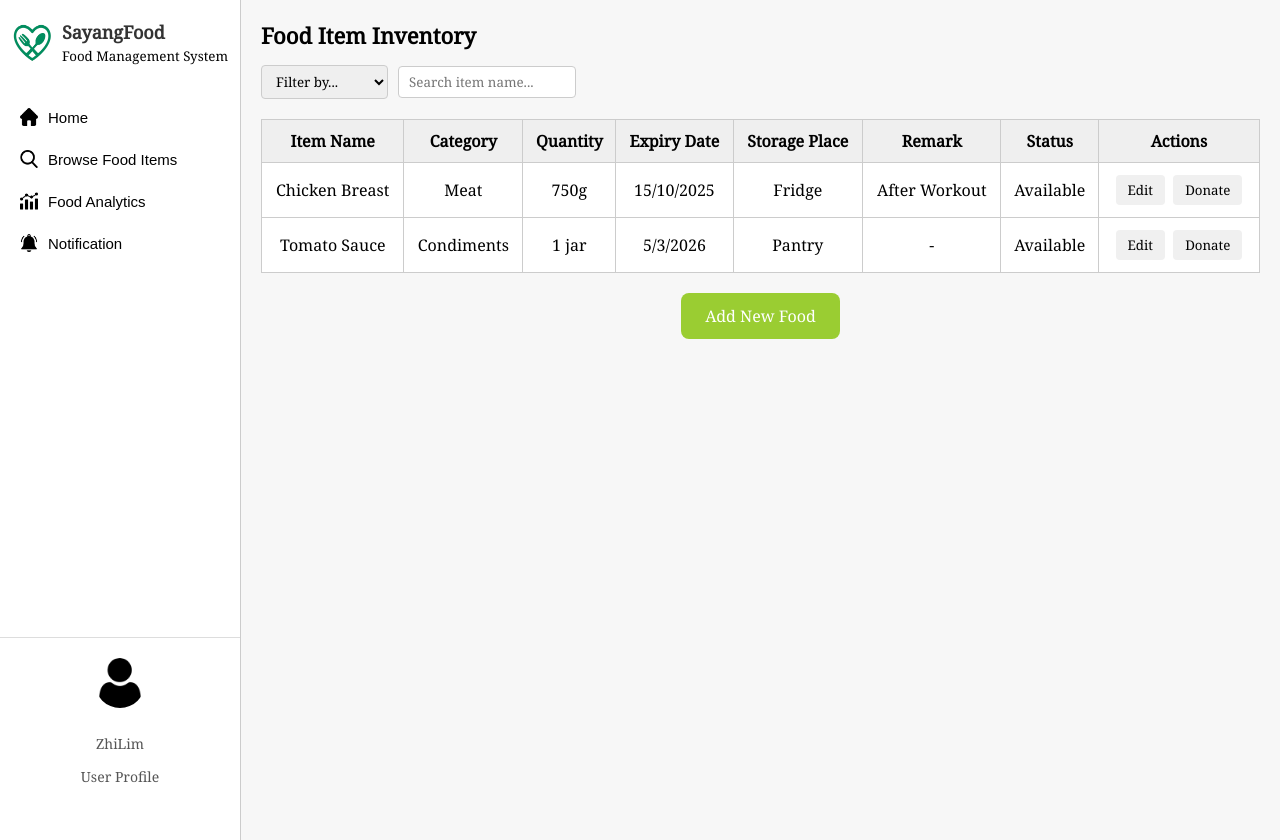
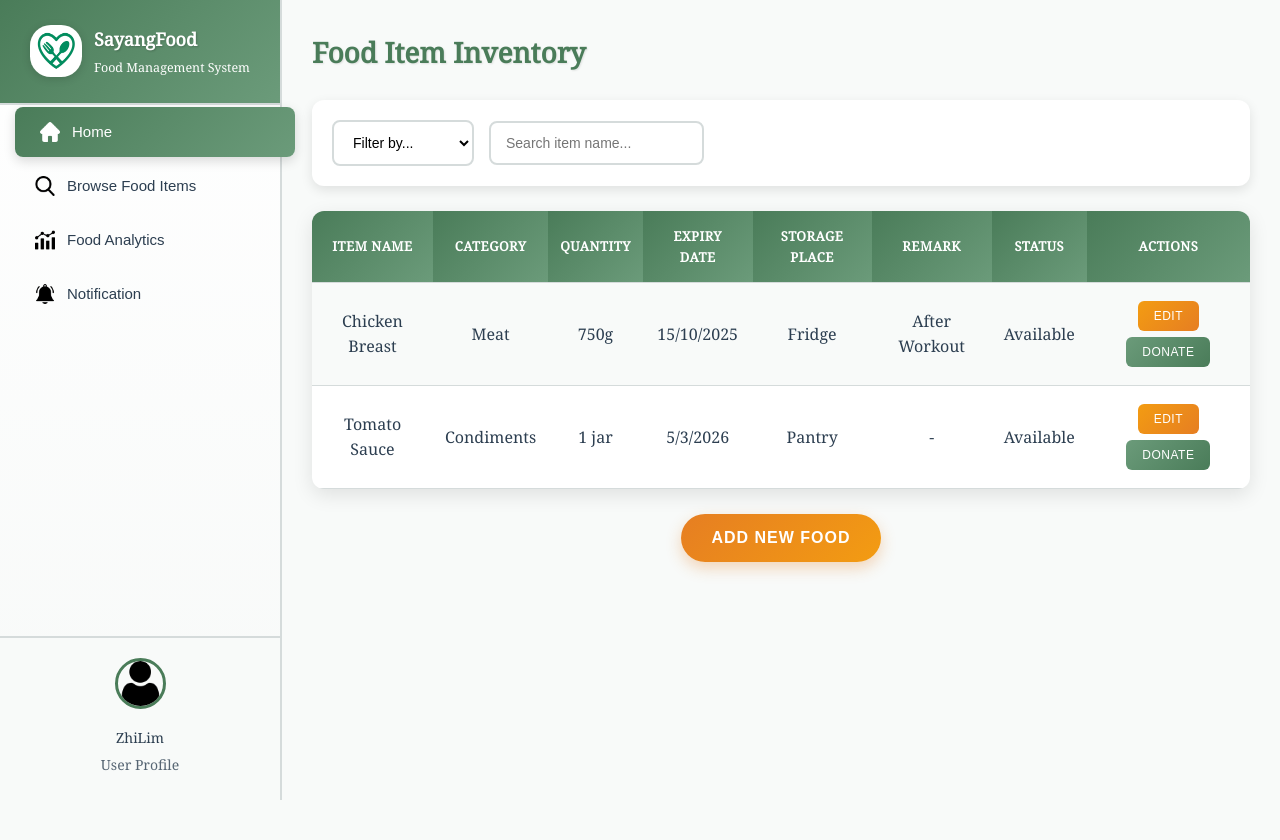
Before and after one commit to XinYou0910/SayangFood, a PHP site: page /inventory.html in a window 1280 px wide. After the commit the page ends 800 px from the top, so only its background shows below. Run offline with PHP 8.4, Linux system fonts and the light colour scheme.

Commit message:
update inventory design

```diff
--- a/inventory.css
+++ b/inventory.css
@@ -1,239 +1,476 @@
+:root {
+  --primary-green: #4a7c59;
+  --light-green: #6b9b7a;
+  --accent-orange: #e67e22;
+  --light-orange: #f39c12;
+  --bg-light: #f8faf9;
+  --bg-white: #ffffff;
+  --text-dark: #2c3e50;
+  --text-medium: #566573;
+  --text-light: #95a5a6;
+  --border-light: #d5dbdb;
+  --shadow-light: rgba(0, 0, 0, 0.1);
+  --shadow-medium: rgba(0, 0, 0, 0.15);
+}
+
 body {
   margin: 0;
   font-family: 'Noto Serif', serif;
-  background-color: #f7f7f7;
+  background: linear-gradient(135deg, var(--bg-light) 0%, #ecf0f1 100%);
   display: flex;
+  color: var(--text-dark);
+  line-height: 1.6;
 }
 
-/* Sidebar */
+/* Enhanced Sidebar */
 .sidebar {
-  width: 220px;
-  background: #fff;
-  border-right: 1px solid #ccc;
+  width: 260px;
+  background: linear-gradient(180deg, var(--bg-white) 0%, #f7f9f8 100%);
+  border-right: 2px solid var(--border-light);
   height: 100vh;
   display: flex;
   flex-direction: column;
-  padding: 20px 0;
-  transition: width 0.3s ease;
+  padding: 0;
+  transition: all 0.3s ease;
+  box-shadow: 2px 0 10px var(--shadow-light);
 }
 
 .sidebar:hover {
-  width: 240px;
+  width: 280px;
+  box-shadow: 4px 0 15px var(--shadow-medium);
 }
 
-/* Logo at top */
+/* Enhanced Logo area */
 .logo-container {
   display: flex;
   align-items: center;
   justify-content: center;
-  margin-bottom: 30px;
-  padding: 0 10px;
-  text-align: left;
+  gap: 12px;
+  padding: 25px 15px;
+  border-bottom: 2px solid var(--border-light);
+  background: linear-gradient(135deg, var(--primary-green) 0%, var(--light-green) 100%);
+  color: white;
 }
 
 .logo-img {
-  width: 40px;   /* adjust size of logo */
+  width: 40px;
   height: 40px;
-  margin-right: 10px;
+  border-radius: 40%;
+  background-color: white;
+  padding: 6px;
+  box-shadow: 0 2px 8px var(--shadow-medium);
 }
 
-.logo-text .brand {
-  font-size: 18px;
-  font-weight: bold;
-  color: #333;
+.logo-text {
+  text-align: left;
+  font-size: 15px;
 }
 
+.brand {
+  font-weight: bold;
+  font-size: 18px;
+  color: white;
+  text-shadow: 1px 1px 2px rgba(0,0,0,0.2);
+}
+
+/* Enhanced Menu items */
 .menu-item {
-  padding: 12px 20px;
+  padding: 15px 25px;
   cursor: pointer;
   border: none;
   text-align: left;
   background: none;
   width: 100%;
   font-size: 15px;
-  transition: background 0.2s ease;
+  font-weight: 500;
+  transition: all 0.3s ease;
   display: flex;
   align-items: center;
+  gap: 12px;
+  margin: 2px 10px;
+  border-radius: 8px;
+  color: var(--text-dark);
+}
+
+.menu-item img.icon {
+  width: 20px;
+  height: 20px;
+  filter: brightness(0.7);
+  transition: filter 0.3s ease;
 }
 
 .menu-item.active {
-  background: #9acd32;
+  background: linear-gradient(135deg, var(--primary-green) 0%, var(--light-green) 100%);
   color: white;
-  border-radius: 6px;
+  box-shadow: 0 4px 12px var(--shadow-medium);
+  transform: translateX(5px);
+}
+
+.menu-item.active img.icon {
+  filter: brightness(1) invert(1);
 }
 
 .menu-item:hover {
-  background: #d4ed91;
+  background: linear-gradient(135deg, var(--light-green) 0%, #7db88d 100%);
+  color: white;
+  transform: translateX(5px);
+  box-shadow: 0 4px 12px var(--shadow-medium);
 }
 
-/* Sidebar icons */
-.icon {
-  width: 18px;
-  height: 18px;
-  margin-right: 10px;
-  vertical-align: middle;
+.menu-item:hover img.icon {
+  filter: brightness(1) invert(1);
 }
 
-/* Dropdown container */
+/* Enhanced Dropdown */
 .dropdown-container {
   display: none;
   flex-direction: column;
-  margin-left: 10px;
+  margin-left: 20px;
+  margin-right: 10px;
+  background: var(--bg-light);
+  border-radius: 8px;
+  padding: 5px 0;
+  box-shadow: inset 0 2px 4px var(--shadow-light);
 }
 
 .dropdown-container button {
-  padding: 10px 20px;
+  padding: 12px 20px;
   font-size: 14px;
   background: none;
   border: none;
   text-align: left;
   cursor: pointer;
-  color: #444;
-  font-family: 'Noto Serif', serif;
+  color: var(--text-medium);
+  border-radius: 6px;
+  margin: 2px 8px;
+  transition: all 0.3s ease;
+  font-weight: 500;
 }
 
 .dropdown-container button:hover {
-  background: #d4ed91;
-  border-radius: 6px;
+  background: var(--accent-orange);
+  color: white;
+  transform: translateX(3px);
 }
 
+/* Enhanced Profile */
 .profile {
   margin-top: auto;
   padding: 20px;
   text-align: center;
   font-size: 14px;
-  color: #555;
-  border-top: 1px solid #ddd;
+  color: var(--text-medium);
+  border-top: 2px solid var(--border-light);
+  background: var(--bg-light);
 }
 
 .profile-img {
-  width: 50px;
-  height: 50px;
+  width: 45px;
+  height: 45px;
   border-radius: 50%;
+  border: 3px solid var(--primary-green);
   margin-bottom: 8px;
 }
 
-/* Main content */
+.profile-info p {
+  margin: 4px 0;
+  font-weight: 500;
+}
+
+.username {
+  color: var(--text-dark);
+  font-weight: bold;
+}
+
+/* Enhanced Main content */
 .main {
   flex: 1;
-  padding: 20px;
+  padding: 30px;
+  background: var(--bg-light);
 }
 
 .header h1 {
-  margin: 0;
-  font-size: 22px;
+  margin: 0 0 25px 0;
+  font-size: 28px;
+  color: var(--primary-green);
+  font-weight: bold;
+  text-shadow: 1px 1px 2px var(--shadow-light);
 }
 
-/* Filter + Search row */
+/* Enhanced Filter + Search */
 .controls {
-  margin: 15px 0 20px 0;
+  margin: 20px 0 25px 0;
   display: flex;
-  gap: 10px;
+  gap: 15px;
   align-items: center;
+  background: var(--bg-white);
+  padding: 20px;
+  border-radius: 12px;
+  box-shadow: 0 4px 12px var(--shadow-light);
 }
 
 .controls select,
 .controls input {
-  padding: 6px 10px;
-  border: 1px solid #ccc;
-  border-radius: 4px;
-  font-family: 'Noto Serif', serif;
+  padding: 12px 15px;
+  border: 2px solid var(--border-light);
+  border-radius: 8px;
+  font-size: 14px;
+  transition: all 0.3s ease;
+  background: var(--bg-white);
 }
 
-/* Table */
+.controls select:focus,
+.controls input:focus {
+  outline: none;
+  border-color: var(--primary-green);
+  box-shadow: 0 0 0 3px rgba(74, 124, 89, 0.1);
+}
+
+/* Enhanced Table */
 table {
   width: 100%;
   border-collapse: collapse;
-  margin-bottom: 20px;
-  background: #fff;
+  margin-bottom: 25px;
+  background: var(--bg-white);
+  border-radius: 12px;
+  overflow: hidden;
+  box-shadow: 0 6px 20px var(--shadow-light);
 }
 
 th, td {
-  padding: 10px;
+  padding: 15px 12px;
   text-align: center;
-  border: 1px solid #ccc;
+  border-bottom: 1px solid var(--border-light);
 }
 
 th {
-  background: #efefef;
+  background: linear-gradient(135deg, var(--primary-green) 0%, var(--light-green) 100%);
+  color: white;
+  font-weight: bold;
+  text-transform: uppercase;
+  letter-spacing: 0.5px;
+  font-size: 13px;
 }
 
-/* Action buttons */
+tr:nth-child(even) {
+  background: #f8faf9;
+}
+
+tr:hover {
+  background: #e8f5e8;
+  transform: scale(1.01);
+  transition: all 0.2s ease;
+}
+
+/* Enhanced Buttons */
 .action-btn {
-  padding: 6px 12px;
-  margin: 2px;
+  padding: 8px 16px;
+  margin: 3px;
   border: none;
-  border-radius: 4px;
+  border-radius: 6px;
   cursor: pointer;
-  font-family: 'Noto Serif', serif;
+  font-weight: 500;
+  font-size: 12px;
+  text-transform: uppercase;
+  letter-spacing: 0.5px;
+  transition: all 0.3s ease;
 }
 
 .edit-btn {
-  background: #f0f0f0;
+  background: linear-gradient(135deg, var(--light-orange) 0%, var(--accent-orange) 100%);
+  color: white;
+}
+
+.edit-btn:hover {
+  transform: translateY(-2px);
+  box-shadow: 0 4px 8px rgba(230, 126, 34, 0.3);
 }
 
 .donate-btn {
-  background: #f0f0f0;
+  background: linear-gradient(135deg, var(--light-green) 0%, var(--primary-green) 100%);
+  color: white;
+}
+
+.donate-btn:hover {
+  transform: translateY(-2px);
+  box-shadow: 0 4px 8px rgba(74, 124, 89, 0.3);
 }
 
 .add-btn {
   display: block;
   margin: 0 auto;
-  padding: 12px 24px;
-  background: #9acd32;
+  padding: 15px 30px;
+  background: linear-gradient(135deg, var(--accent-orange) 0%, var(--light-orange) 100%);
   color: white;
   border: none;
-  border-radius: 8px;
+  border-radius: 25px;
   font-size: 16px;
+  font-weight: bold;
   cursor: pointer;
-  font-family: 'Noto Serif', serif;
+  text-transform: uppercase;
+  letter-spacing: 1px;
+  transition: all 0.3s ease;
+  box-shadow: 0 6px 15px rgba(230, 126, 34, 0.3);
 }
 
 .add-btn:hover {
-  background: #7fbf20;
+  transform: translateY(-3px);
+  box-shadow: 0 8px 25px rgba(230, 126, 34, 0.4);
 }
 
-/* Popup */
+/* Enhanced Popup */
 .popup {
   display: none;
   position: fixed;
   top: 0; left: 0;
   width: 100%; height: 100%;
-  background: rgba(0, 0, 0, 0.6);
+  background: rgba(44, 62, 80, 0.8);
   justify-content: center;
   align-items: center;
+  backdrop-filter: blur(5px);
 }
 
 .popup-content {
-  background: white;
-  padding: 20px;
-  border-radius: 10px;
-  width: 400px;
-  font-family: 'Noto Serif', serif;
+  background: var(--bg-white);
+  padding: 30px;
+  border-radius: 15px;
+  width: 450px;
+  box-shadow: 0 10px 30px var(--shadow-medium);
+  border: 2px solid var(--border-light);
+}
+
+.popup-content h2 {
+  margin-top: 0;
+  color: var(--primary-green);
+  text-align: center;
+  font-size: 24px;
+  margin-bottom: 25px;
 }
 
 .popup-content input,
 .popup-content textarea {
   width: 100%;
-  padding: 8px;
-  margin: 8px 0;
+  padding: 12px 15px;
+  margin: 10px 0;
+  border: 2px solid var(--border-light);
+  border-radius: 8px;
+  font-size: 14px;
+  transition: all 0.3s ease;
+  box-sizing: border-box;
 }
 
-.popup-content button {
-  padding: 8px 15px;
-  margin-top: 10px;
-  cursor: pointer;
-  border: none;
-  border-radius: 5px;
-  font-family: 'Noto Serif', serif;
+.popup-content input:focus,
+.popup-content textarea:focus {
+  outline: none;
+  border-color: var(--primary-green);
+  box-shadow: 0 0 0 3px rgba(74, 124, 89, 0.1);
 }
 
 .popup-content .save {
-  background-color: green;
+  background: linear-gradient(135deg, var(--primary-green) 0%, var(--light-green) 100%);
   color: white;
+  padding: 12px 25px;
+  border: none;
+  border-radius: 8px;
+  margin: 10px 5px;
+  cursor: pointer;
+  font-weight: bold;
+  transition: all 0.3s ease;
 }
 
 .popup-content .cancel {
-  background-color: red;
+  background: linear-gradient(135deg, #95a5a6 0%, #7f8c8d 100%);
   color: white;
+  padding: 12px 25px;
+  border: none;
+  border-radius: 8px;
+  margin: 10px 5px;
+  cursor: pointer;
+  font-weight: bold;
+  transition: all 0.3s ease;
 }
+
+.popup-content .save:hover,
+.popup-content .cancel:hover {
+  transform: translateY(-2px);
+  box-shadow: 0 4px 12px var(--shadow-medium);
+}
+
+/* Enhanced Mobile Responsive */
+.menu-toggle {
+  display: none;
+  position: fixed;
+  top: 20px;
+  left: 20px;
+  background: linear-gradient(135deg, var(--primary-green) 0%, var(--light-green) 100%);
+  color: white;
+  border: none;
+  border-radius: 8px;
+  font-size: 20px;
+  padding: 10px 12px;
+  cursor: pointer;
+  z-index: 1001;
+  box-shadow: 0 4px 12px var(--shadow-medium);
+  transition: all 0.3s ease;
+}
+
+.menu-toggle:hover {
+  transform: scale(1.1);
+}
+
+@media (max-width: 768px) {
+  .menu-toggle {
+    display: block;
+  }
+
+  .sidebar {
+    position: fixed;
+    top: 0;
+    left: -280px;
+    width: 260px;
+    height: 100%;
+    padding-top: 0;
+    background: var(--bg-white);
+    border-right: 2px solid var(--border-light);
+    transition: left 0.3s ease;
+    z-index: 1000;
+    box-shadow: 4px 0 20px var(--shadow-medium);
+  }
+
+  .sidebar.active {
+    left: 0;
+  }
+
+  .main {
+    margin-top: 70px;
+    padding: 20px 15px;
+  }
+
+  .header h1 {
+    text-align: center;
+    font-size: 24px;
+  }
+
+  .controls {
+    flex-direction: column;
+    gap: 10px;
+  }
+
+  .controls select,
+  .controls input {
+    width: 100%;
+  }
+
+  table {
+    font-size: 12px;
+  }
+
+  th, td {
+    padding: 8px 6px;
+  }
+
+  .popup-content {
+    width: 90%;
+    margin: 0 5%;
+  }
+}
--- a/inventory.html
+++ b/inventory.html
@@ -1,15 +1,18 @@
 <!DOCTYPE html>
 <html lang="en">
 <head>
-  <meta charset="UTF-8">
-  <meta name="viewport" content="width=device-width, initial-scale=1.0">
+  <meta charset="UTF-8" />
+  <meta name="viewport" content="width=device-width, initial-scale=1.0" />
   <title>SayangFood - Food Inventory</title>
-  <!--font-->
   <link href="https://fonts.googleapis.com/css2?family=Noto+Serif&display=swap" rel="stylesheet">
   <link rel="stylesheet" href="inventory.css">
 </head>
 <body>
-  <!--sidebar-->
+
+  <!-- Hamburger Menu Button -->
+  <button class="menu-toggle" onclick="toggleSidebar()">☰</button>
+
+  <!-- Sidebar -->
   <div class="sidebar">
     <div class="logo-container">
       <img src="pic/logo.png" alt="SayangFood Logo" class="logo-img">
@@ -19,15 +22,14 @@
       </div>
     </div>
 
-
-  <button class="menu-item">
-    <img src="pic/home.png" alt="Home" class="icon"> Home
+    <button class="menu-item active">
+      <img src="pic/home.png" alt="Home Icon" class="icon"> Home
     </button>
 
-  <!-- Dropdown -->
     <button class="menu-item dropdown-btn">
-    <img src="pic/search.png" alt="Browse" class="icon"> Browse Food Items
+      <img src="pic/search.png" alt="Browse Icon" class="icon"> Browse Food Items
     </button>
+
     <div class="dropdown-container">
       <button>Inventory</button>
       <button>Weekly Meal</button>
@@ -36,11 +38,11 @@
     </div>
 
     <button class="menu-item">
-    <img src="pic/data-analytics.png" alt="Analytics" class="icon"> Food Analytics
+      <img src="pic/data-analytics.png" alt="Analytics Icon" class="icon"> Food Analytics
     </button>
 
     <button class="menu-item">
-    <img src="pic/notification.png" alt="Notification" class="icon"> Notification
+      <img src="pic/notification.png" alt="Notification Icon" class="icon"> Notification
     </button>
 
     <div class="profile">
@@ -52,14 +54,13 @@
     </div>
   </div>
 
-
-  <!--content-->
+  <!-- Main Content -->
   <div class="main">
     <div class="header">
       <h1>Food Item Inventory</h1>
     </div>
 
-    <!--FilterSearch-->
+    <!-- Filter + Search -->
     <div class="controls">
       <select>
         <option value="all">Filter by...</option>
@@ -116,7 +117,7 @@
     <button class="add-btn" onclick="openPopup()">Add New Food</button>
   </div>
 
-  <!--form-->
+  <!-- Popup Form -->
   <div class="popup" id="popupForm">
     <div class="popup-content">
       <h2>Add New Food Item</h2>
```
Also changed, not shown: inventory.js (+7 -2 lines). Lines whose indentation alone changed are shown as unchanged.
